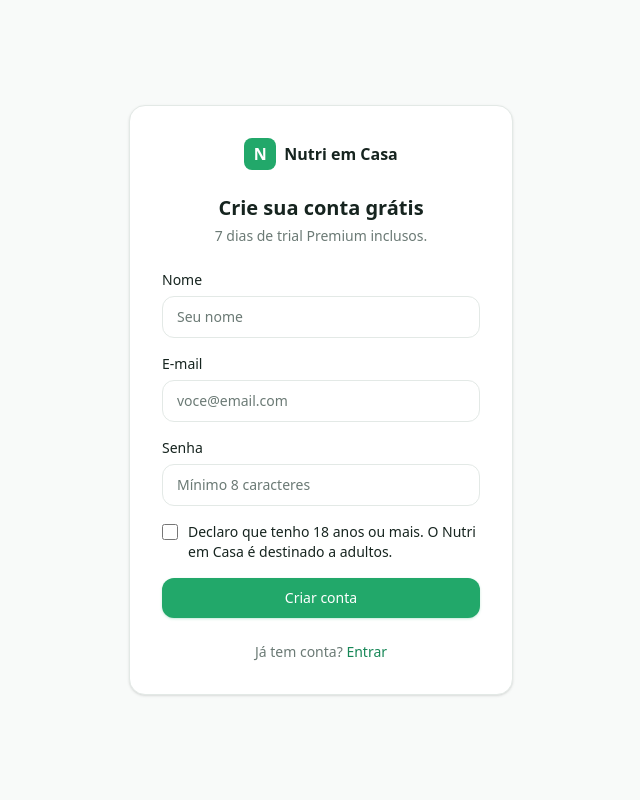
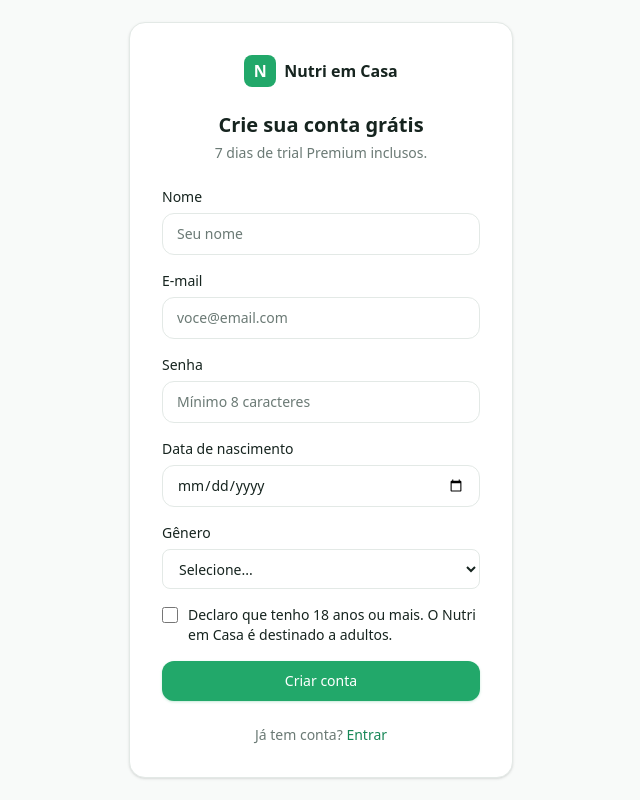
Before and after one commit to andersondanrlei33-blip/nutri-em-casa, a Next.js app: page /cadastro in a window 1280 px wide. Shown: the whole page, without its empty margins (319-959 px from the left). Built offline with nearby package versions, Linux system fonts and the light colour scheme.

Commit message:
Update page.tsx

```diff
--- a/src/app/(auth)/cadastro/page.tsx
+++ b/src/app/(auth)/cadastro/page.tsx
@@ -1,5 +1,4 @@
 "use client";
-
 import Link from "next/link";
 import { useRouter } from "next/navigation";
 import { useState } from "react";
@@ -8,11 +7,27 @@ import { Button } from "@/components/ui/Button";
 import { Input, Label, FieldError } from "@/components/ui/Input";
 import { toast } from "@/components/ui/Toast";
 
+/** Idade mínima calculada a partir da data de nascimento — validação técnica
+ *  além da declaração em texto, pra não depender só da pessoa marcar a
+ *  caixinha corretamente. */
+function calcularIdade(dataNascimentoISO: string): number {
+  const nascimento = new Date(dataNascimentoISO);
+  const hoje = new Date();
+  let idade = hoje.getFullYear() - nascimento.getFullYear();
+  const aindaNaoFezAniversarioEsseAno =
+    hoje.getMonth() < nascimento.getMonth() ||
+    (hoje.getMonth() === nascimento.getMonth() && hoje.getDate() < nascimento.getDate());
+  if (aindaNaoFezAniversarioEsseAno) idade--;
+  return idade;
+}
+
 export default function CadastroPage() {
   const router = useRouter();
   const [nome, setNome] = useState("");
   const [email, setEmail] = useState("");
   const [senha, setSenha] = useState("");
+  const [genero, setGenero] = useState("");
+  const [dataNascimento, setDataNascimento] = useState("");
   const [maiorDeIdade, setMaiorDeIdade] = useState(false);
   const [erro, setErro] = useState<string | null>(null);
   const [carregando, setCarregando] = useState(false);
@@ -20,17 +35,29 @@ export default function CadastroPage() {
   async function aoEnviar(e: React.FormEvent) {
     e.preventDefault();
     setErro(null);
-
     if (senha.length < 8) {
       setErro("A senha deve ter pelo menos 8 caracteres.");
       return;
     }
-
+    if (!genero) {
+      setErro("Selecione seu gênero.");
+      return;
+    }
+    if (!dataNascimento) {
+      setErro("Informe sua data de nascimento.");
+      return;
+    }
+    // Validação técnica além da caixinha de declaração — usamos a data de
+    // nascimento pra calcular a idade de verdade, em vez de confiar só na
+    // pessoa ter marcado certo.
+    if (calcularIdade(dataNascimento) < 18) {
+      setErro("O Nutri em Casa é destinado a maiores de 18 anos.");
+      return;
+    }
     if (!maiorDeIdade) {
       setErro("O Nutri em Casa é destinado a maiores de 18 anos. Confirme para continuar.");
       return;
     }
-
     setCarregando(true);
     const supabase = createClient();
     try {
@@ -39,18 +66,16 @@ export default function CadastroPage() {
           email,
           password: senha,
           options: {
-            data: { nome },
+            data: { nome, genero, data_nascimento: dataNascimento },
             emailRedirectTo: `${window.location.origin}/auth/callback?next=/consulta`,
           },
         })
       );
-
       setCarregando(false);
       if (error) {
         setErro(traduzirErro(error.message));
         return;
       }
-
       toast.sucesso("Conta criada! Vamos começar sua consulta nutricional.");
       router.push("/consulta");
     } catch (erro) {
@@ -70,7 +95,6 @@ export default function CadastroPage() {
         </Link>
         <h1 className="text-center text-xl font-semibold text-foreground">Crie sua conta grátis</h1>
         <p className="mt-1 text-center text-sm text-muted">7 dias de trial Premium inclusos.</p>
-
         <form onSubmit={aoEnviar} className="mt-6 space-y-4">
           <div>
             <Label htmlFor="nome">Nome</Label>
@@ -106,6 +130,36 @@ export default function CadastroPage() {
               placeholder="Mínimo 8 caracteres"
             />
           </div>
+          <div>
+            <Label htmlFor="data-nascimento">Data de nascimento</Label>
+            <Input
+              id="data-nascimento"
+              type="date"
+              required
+              value={dataNascimento}
+              onChange={(e) => setDataNascimento(e.target.value)}
+            />
+          </div>
+          <div>
+            <Label htmlFor="genero">Gênero</Label>
+            <select
+              id="genero"
+              required
+              value={genero}
+              onChange={(e) => setGenero(e.target.value)}
+              className="h-10 w-full rounded-lg border border-border bg-white px-3 text-sm text-foreground focus:border-brand-400 focus:outline-none focus:ring-2 focus:ring-brand-100"
+            >
+              <option value="" disabled>
+                Selecione...
+              </option>
+              <option value="feminino">Feminino</option>
+              <option value="masculino">Masculino</option>
+              <option value="outro">Outro</option>
+            </select>
+          </div>
+          {/* Perguntamos gênero e data de nascimento aqui, uma única vez, pra
+           *  não precisar mais perguntar de novo em toda consulta nutricional
+           *  — ConsultaWizard.tsx passa a buscar esses dados do perfil. */}
           <label htmlFor="maior-idade" className="flex cursor-pointer items-start gap-2.5 text-sm text-foreground">
             <input
               id="maior-idade"
@@ -121,7 +175,6 @@ export default function CadastroPage() {
             Criar conta
           </Button>
         </form>
-
         <p className="mt-6 text-center text-sm text-muted">
           Já tem conta?{" "}
           <Link href="/login" className="font-medium text-brand-600 hover:underline">
@@ -132,7 +185,6 @@ export default function CadastroPage() {
     </div>
   );
 }
-
 function traduzirErro(mensagem: string): string {
   if (mensagem.includes("already registered")) return "Este e-mail já está cadastrado.";
   return "Não foi possível criar a conta. Tente novamente.";
```
